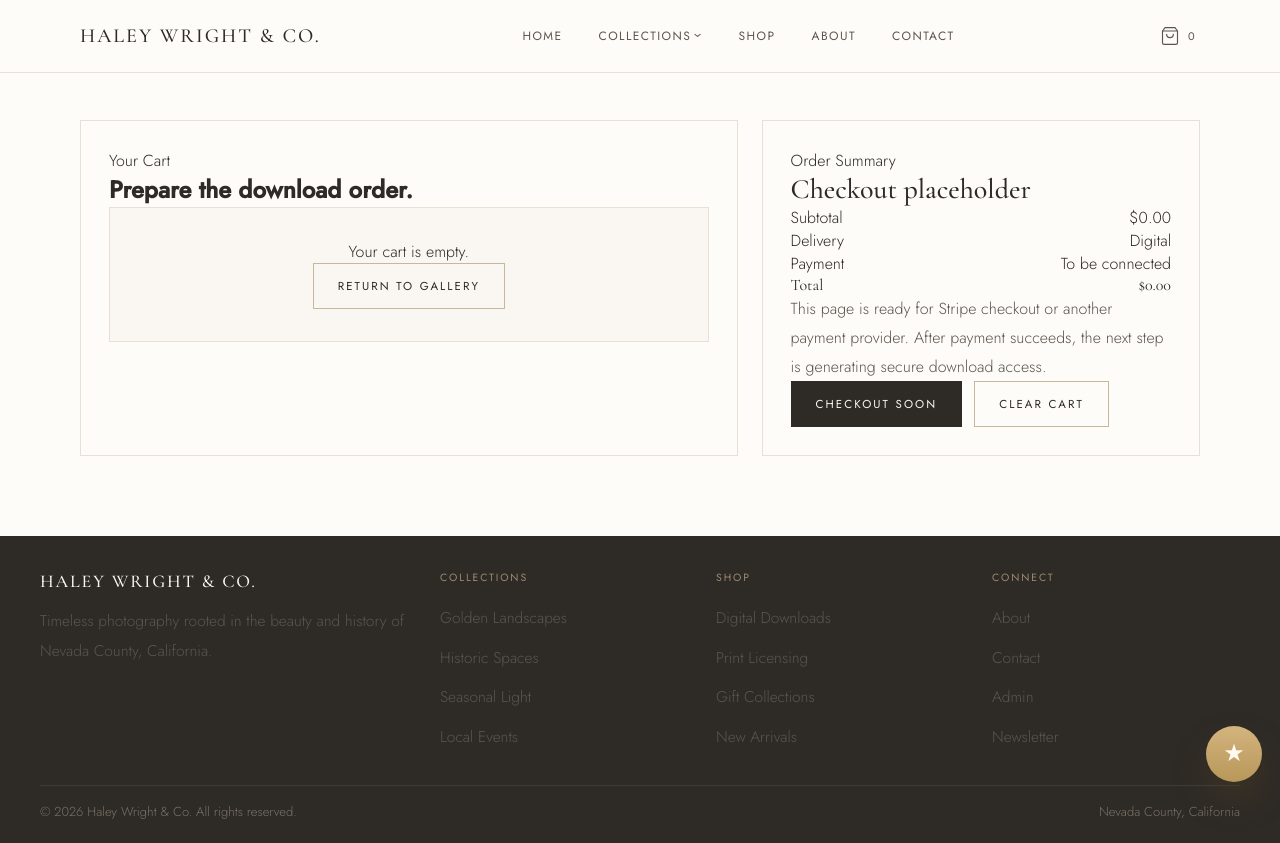
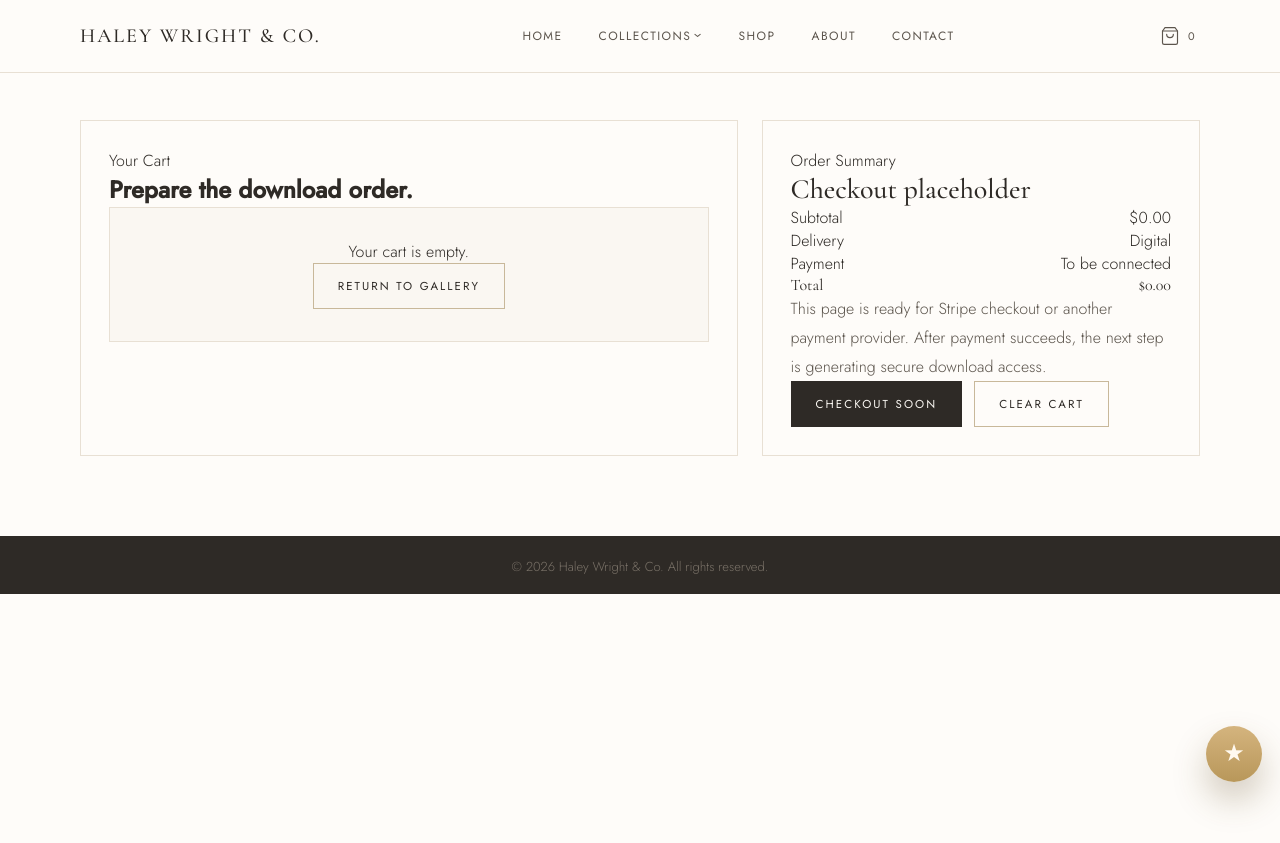
Before and after one commit to northstarhouse/portfolio, a Next.js app: page /portfolio/cart in a window 1280 px wide. After the commit the page ends 800 px from the top, so only its background shows below. Built offline with nearby package versions, Linux system fonts and the light colour scheme.

Commit message:
Simplify footer to copyright only

```diff
--- a/app/globals.css
+++ b/app/globals.css
@@ -760,48 +760,20 @@ select {
 footer {
   background: var(--text-dark);
   color: var(--taupe);
-  padding: 34px 40px 22px;
-}
-
-.footer-top {
-  display: grid;
-  grid-template-columns: 1.5fr 1fr 1fr 1fr;
-  gap: 28px;
-  padding-bottom: 24px;
-  border-bottom: 1px solid rgba(255, 255, 255, 0.08);
-}
-
-.footer-logo {
-  font-family: var(--font-display), serif;
-  font-size: 18px;
-  letter-spacing: 0.1em;
-  text-transform: uppercase;
-  color: #faf7f2;
-  margin-bottom: 14px;
-  font-weight: 500;
-}
-
-.footer-col h4 {
-  color: var(--taupe-dark);
-  margin-bottom: 18px;
-}
-
-.footer-col a {
-  display: block;
-  margin-bottom: 10px;
-}
-
-.footer-col a:hover {
-  color: var(--gold-light);
+  padding: 18px 40px 16px;
 }
 
 .footer-bottom {
-  padding-top: 16px;
-  display: flex;
-  justify-content: space-between;
+  display: flex;
+  justify-content: center;
   align-items: center;
   font-size: 13px;
   color: var(--warm-gray);
+  text-align: center;
+}
+
+.footer-bottom--simple {
+  min-height: 24px;
 }
 
 .cart-layout,
@@ -1473,7 +1445,6 @@ footer {
     grid-template-columns: repeat(2, minmax(0, 1fr));
   }
 
-  .footer-top,
   .cart-layout,
   .product-layout,
   .admin-grid,
@@ -1515,7 +1486,6 @@ footer {
     padding: 0 20px;
   }
 
-  .footer-top,
   .footer-bottom,
   .cart-layout,
   .product-layout,
@@ -1532,13 +1502,6 @@ footer {
     grid-template-columns: 1fr;
   }
 
-  .footer-bottom {
-    display: flex;
-    flex-direction: column;
-    gap: 8px;
-    text-align: center;
-  }
-
   .cart-layout,
   .product-layout {
     display: grid;
--- a/components/site-footer.tsx
+++ b/components/site-footer.tsx
@@ -1,46 +1,9 @@
-import Link from "next/link";
-
 export function SiteFooter() {
   return (
     <footer id="contact">
       <div className="footer-inner">
-        <div className="footer-top">
-          <div>
-            <div className="footer-logo">Haley Wright &amp; Co.</div>
-            <p className="footer-tagline">
-              Timeless photography rooted in the beauty and history of Nevada
-              County, California.
-            </p>
-          </div>
-
-          <div className="footer-col">
-            <h4>Collections</h4>
-            <Link href="/#collections">Golden Landscapes</Link>
-            <Link href="/#collections">Historic Spaces</Link>
-            <Link href="/#collections">Seasonal Light</Link>
-            <Link href="/#collections">Local Events</Link>
-          </div>
-
-          <div className="footer-col">
-            <h4>Shop</h4>
-            <Link href="/#shop">Digital Downloads</Link>
-            <Link href="/#shop">Print Licensing</Link>
-            <Link href="/#shop">Gift Collections</Link>
-            <Link href="/#shop">New Arrivals</Link>
-          </div>
-
-          <div className="footer-col">
-            <h4>Connect</h4>
-            <Link href="/#about">About</Link>
-            <Link href="mailto:hello@haleywrightco.com">Contact</Link>
-            <Link href="/admin">Admin</Link>
-            <Link href="/#home">Newsletter</Link>
-          </div>
-        </div>
-
-        <div className="footer-bottom">
-          <span>© 2026 Haley Wright &amp; Co. All rights reserved.</span>
-          <span>Nevada County, California</span>
+        <div className="footer-bottom footer-bottom--simple">
+          <span>&copy; 2026 Haley Wright &amp; Co. All rights reserved.</span>
         </div>
       </div>
     </footer>
```
